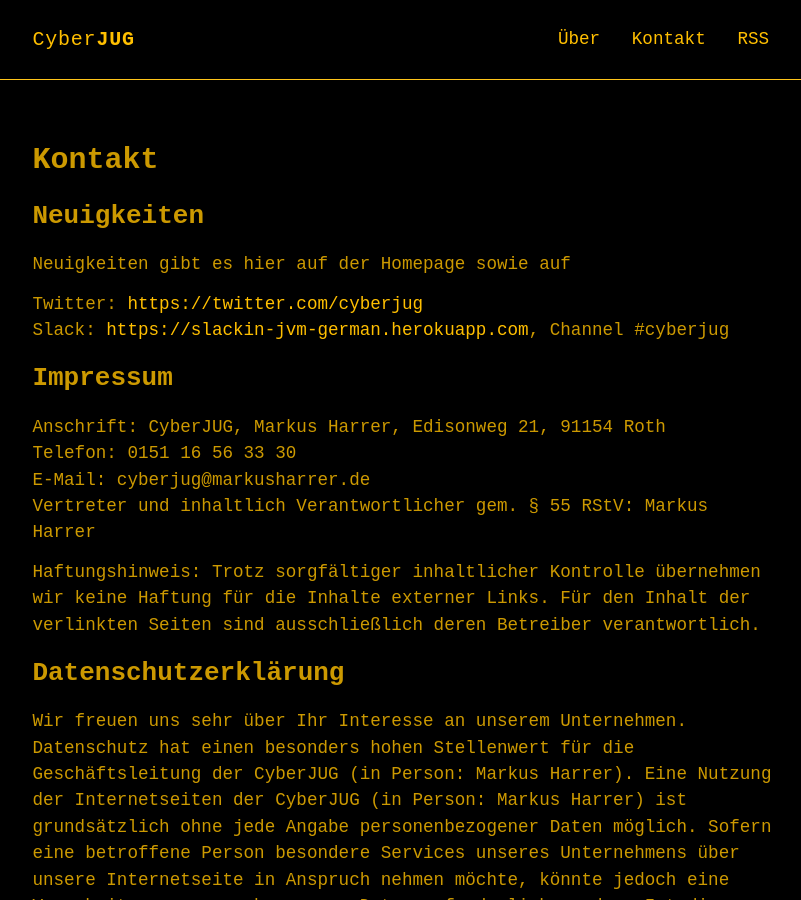
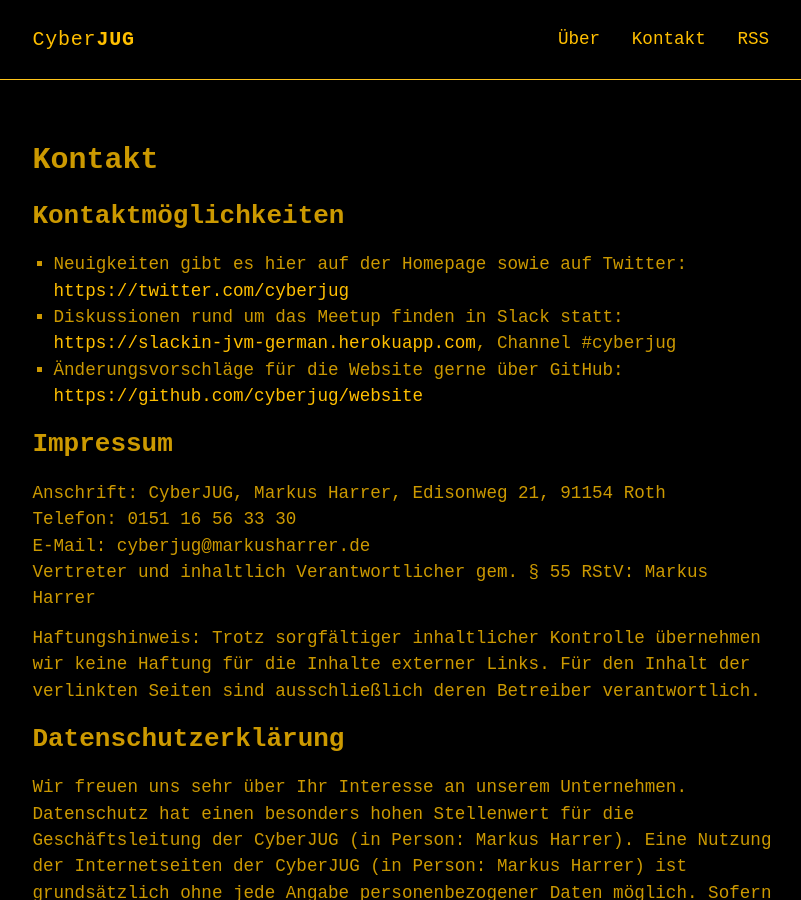
Before and after one commit to cyberjug/website, a Jekyll site: the page docs/kontakt/index.html, which Jekyll copies as it is, in a window 1280 px wide and 900 px high. Shown: the whole window, without its empty margins (234-1035 px from the left). Built offline with Jekyll 4.4.1, drawn with Linux system fonts in a browser that asks for light colours; some web fonts are replaced.

Commit message:
add GitHub repo link

```diff
--- a/docs/kontakt/index.html
+++ b/docs/kontakt/index.html
@@ -19,12 +19,15 @@
            </header>
 
         <div class="page-content">
-          <h2 id="neuigkeiten">Neuigkeiten</h2>
+          <h2 id="kontaktmöglichkeiten">Kontaktmöglichkeiten</h2>
 
-          <p>Neuigkeiten gibt es hier auf der Homepage sowie auf</p>
+          <ul>
+            <li>Neuigkeiten gibt es hier auf der Homepage sowie auf Twitter: <a href="https://twitter.com/cyberjug">https://twitter.com/cyberjug</a></li>
 
-          <p>Twitter: <a href="https://twitter.com/cyberjug">https://twitter.com/cyberjug</a><br />
-             Slack: <a href="https://slackin-jvm-german.herokuapp.com">https://slackin-jvm-german.herokuapp.com</a>, Channel #cyberjug</p>
+            <li>Diskussionen rund um das Meetup finden in Slack statt: <a href="https://slackin-jvm-german.herokuapp.com">https://slackin-jvm-german.herokuapp.com</a>, Channel #cyberjug</li>
+
+            <li>Änderungsvorschläge für die Website gerne über GitHub: <a href="https://github.com/cyberjug/website">https://github.com/cyberjug/website</a></li>
+             </ul>
 
           <h2 id="impressum">Impressum</h2>
 
```
Also changed, not shown: kontakt.md (+4 -5 lines).
